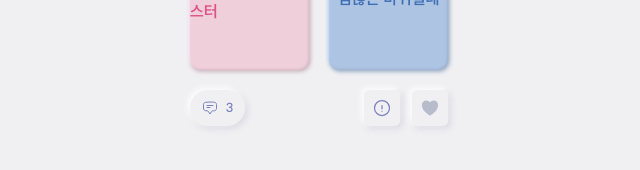
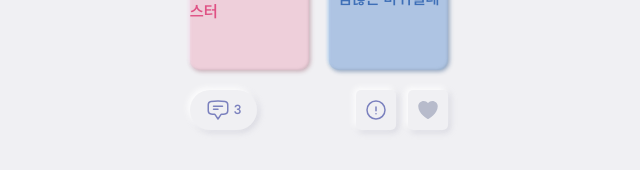
Before and after one commit to BalanSnack/FRONT, a React (Vite) app: page /popular/1 in a window 1280 px wide. Shown: the part 254-424 px from the top of the page, without its empty margins (321-961 px from the left). Built offline with nearby package versions, Linux system fonts and the light colour scheme.

Commit message:
UPDATE | 게임 페이지 내 버튼 padding 및 폰트 크기 수정

```diff
--- a/src/components/atoms/SquareBtn/SquareBtn.tsx
+++ b/src/components/atoms/SquareBtn/SquareBtn.tsx
@@ -24,7 +24,7 @@ const getStyle = ({ theme, isSelected = false }: SquareBtnProps) => {
     case "basic":
       return `text-main rounded-[5px] px-3 py-1 w-fit`;
     case "round":
-      return `text-main rounded-[21px] px-3 w-fit`;
+      return `text-main rounded-[21px] px-4 w-fit`;
     case "square":
       return `text-main rounded-[5px] px-2 aspect-square`;
     case "commentReport":
@@ -40,13 +40,13 @@ const getStyle = ({ theme, isSelected = false }: SquareBtnProps) => {
 
 const getIcon = ({ theme, icon }: SquareBtnProps) => {
   if (icon === "comment") {
-    return <ChatBubbleBottomCenterTextIcon className="w-6 h-6 pr-2" />;
+    return <ChatBubbleBottomCenterTextIcon className="w-7 h-7 pr-1" />;
   } else if (icon === "report") {
-    return <ExclamationCircleIcon className="w-5 h-5" />;
+    return <ExclamationCircleIcon className="w-6 h-6" />;
   } else if (icon === "heart") {
     switch (theme) {
       case "gameLike":
-        return <HeartIcon className="w-5 h-5" />;
+        return <HeartIcon className="w-6 h-6" />;
       case "commentLike":
         return <HeartIcon className="w-7 h-7" />;
     }
@@ -71,7 +71,7 @@ export default function SquareBtn(props: SquareBtnProps) {
         }`}
       >
         <div>{getIcon(props)}</div>
-        <MyText weight="semi" size="sm">
+        <MyText weight="bold" size="sm">
           {props.text}
         </MyText>
       </div>
--- a/src/components/molecules/Comment/CommentItem.tsx
+++ b/src/components/molecules/Comment/CommentItem.tsx
@@ -41,7 +41,7 @@ export default function CommentItem({ commentData }: CommentItemProps) {
             ) : (
               <HeartIcon className="w-4 text-main" />
             )}
-            <MyText size="xs">{commentLikeCnt}</MyText>
+            <MyText size="sm">{commentLikeCnt}</MyText>
           </div>
           {/* <div className={styles.countItem}>
             <ExclamationCircleIcon className="w-5 text-main" />
--- a/src/pages/GamePage.tsx
+++ b/src/pages/GamePage.tsx
@@ -40,7 +40,7 @@ export default function GamePage() {
           })}
         </div>
       </div>
-      <div className="btn-group flex justify-between pt-5 pb-3">
+      <div className="btn-group flex justify-between pt-5 pb-1">
         <SquareBtn
           theme="round"
           text={`${gameData.comments.length}`}
```
